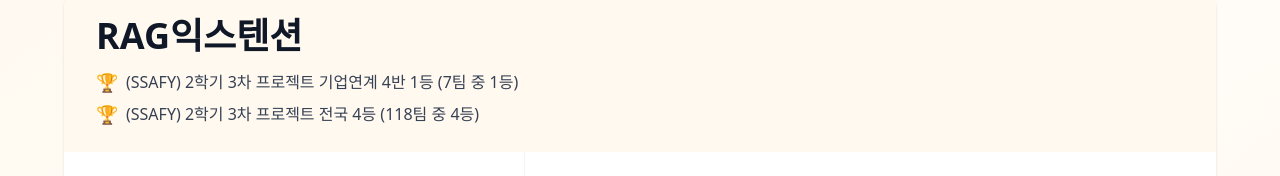
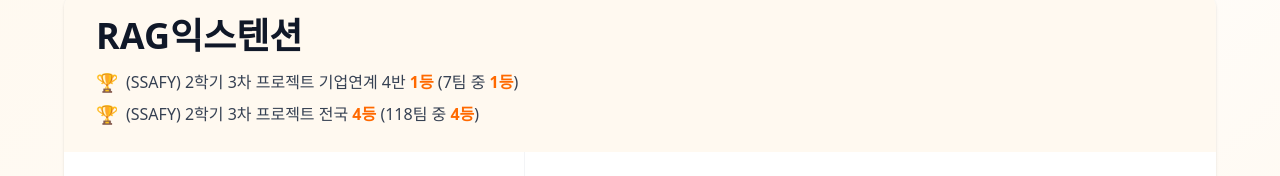
Before and after one commit to m0304s/portfolio, a React (Vite) app: page /projects/1 in a window 1280 px wide. Shown: the part 152-328 px from the top of the page. Built offline with nearby package versions, Linux system fonts and the light colour scheme.

Commit message:
[CHORE] update detail

```diff
--- a/src/data/projects.js
+++ b/src/data/projects.js
@@ -92,7 +92,7 @@
     {
         id: 4,
         title: "야구행",
-        result: "2024 관광데이터 활용 공모전 최우수상 수상",
+        result: "2024 관광데이터 활용 공모전 최우수상 (300팀 중 2등)",
         summary: "프로야구 팬들을 위한 여행 정보 제공 웹서비스",
         description: "경기 일정 확인 및 카카오 지도를 통해 주변 관광지 정보를 확인할 수 있는 기능을 제공하여 야구 관람과 여행을 연계한 서비스를 제공합니다.",
         period: "2024.04.01 ~ 2024.10.02",
--- a/src/pages/About.jsx
+++ b/src/pages/About.jsx
@@ -111,7 +111,7 @@
                                 </li>
                                 <li className="flex gap-3">
                                     <span className="font-semibold text-gray-800 min-w-[8.5rem] whitespace-nowrap">2024.11</span>
-                                    <span className="text-gray-600 word-keep-all">2024 관광데이터 활용 공모전 <span className="text-orange-500 font-bold">최우수상</span> (2등)</span>
+                                    <span className="text-gray-600 word-keep-all">2024 관광데이터 활용 공모전 <span className="text-orange-500 font-bold">최우수상</span> (300팀 중 2등)</span>
                                 </li>
                                 <li className="flex gap-3">
                                     <span className="font-semibold text-gray-800 min-w-[8.5rem] whitespace-nowrap">2024.01</span>
--- a/src/pages/ProjectDetail.jsx
+++ b/src/pages/ProjectDetail.jsx
@@ -1,7 +1,20 @@
 import { useParams, Link } from 'react-router-dom';
+import { useEffect } from 'react';
 import { motion } from 'framer-motion';
 import { ArrowLeft, ArrowRight } from 'lucide-react';
 import { projects } from '../data/projects';
+
+// 등수 텍스트에 색상 적용하는 함수
+const highlightRank = (text) => {
+    // "1등", "2등", "대상", "최우수상" 등의 패턴을 찾아서 색상 적용
+    const parts = text.split(/(\d+등|대상|최우수상|우수상)/g);
+    return parts.map((part, index) => {
+        if (/\d+등|대상|최우수상|우수상/.test(part)) {
+            return <span key={index} className="text-orange-500 font-bold">{part}</span>;
+        }
+        return part;
+    });
+};
 
 const ProjectDetail = () => {
     const { id } = useParams();
@@ -10,6 +23,11 @@
 
     const prevProject = projects.find(p => p.id === projectId - 1);
     const nextProject = projects.find(p => p.id === projectId + 1);
+
+    // 페이지 진입 시 스크롤 최상단으로 이동
+    useEffect(() => {
+        window.scrollTo(0, 0);
+    }, [projectId]);
 
     if (!project) {
         return (
@@ -75,14 +93,14 @@
                                         {project.result.map((res, idx) => (
                                             <div key={idx} className="flex items-center">
                                                 <span className="text-lg mr-2 print:text-base">🏆</span>
-                                                <span className="word-keep-all">{res}</span>
+                                                <span className="word-keep-all">{highlightRank(res)}</span>
                                             </div>
                                         ))}
                                     </div>
                                 ) : (
                                     <div className="flex items-center">
                                         <span className="text-lg mr-2 print:text-base">🏆</span>
-                                        <span className="word-keep-all">{project.result}</span>
+                                        <span className="word-keep-all">{highlightRank(project.result)}</span>
                                     </div>
                                 )}
                             </div>
```
